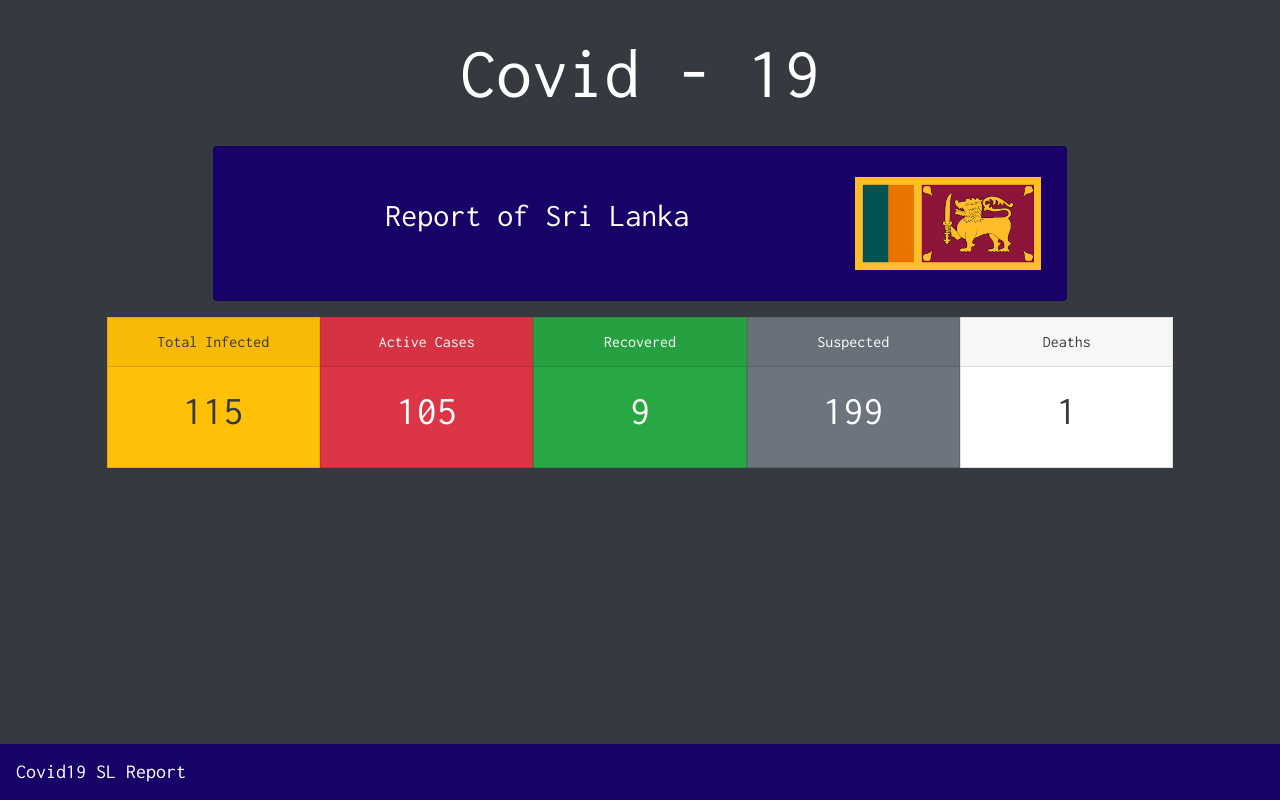
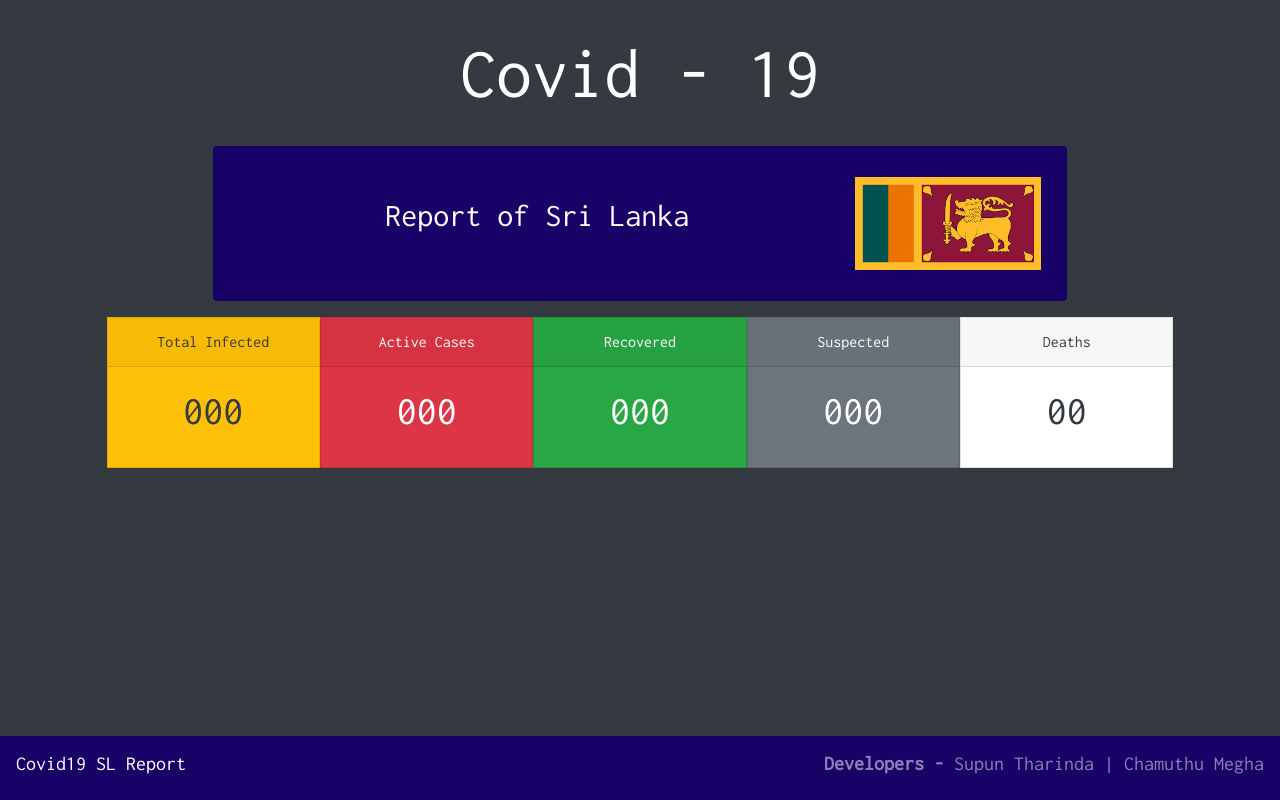
Before and after one commit to supunTE/Covid19-sl-report, a PHP site: page / in a window 1280 px wide. Run offline with PHP 8.4, Linux system fonts and the light colour scheme; some libraries are stand-ins or nearby versions.

Commit message:
favicon, scrollbar, firebase connected

```diff
--- /dev/null
+++ b/firestore.indexes.json
@@ -0,0 +1,4 @@
+{
+  "indexes": [],
+  "fieldOverrides": []
+}
--- a/index.html
+++ b/index.html
@@ -4,19 +4,21 @@
 <head>
   <!-- Required meta tags -->
   <meta charset="utf-8">
+  <meta name="theme-color" content="#180268" />
   <!-- <meta name="viewport" content="width=device-width, initial-scale=1, shrink-to-fit=no"> -->
+  <script src="https://www.gstatic.com/firebasejs/5.0.3/firebase-app.js"></script>
+  <script src="https://www.gstatic.com/firebasejs/5.0.3/firebase-firestore.js"></script>
 
   <!-- Other Css -->
-    <!-- <script src="https://www.gstatic.com/firebasejs/5.0.3/firebase-app.js"></script>
-    <script src="https://www.gstatic.com/firebasejs/5.0.3/firebase-firestore.js"></script> -->
   <link href="main.css" rel="stylesheet">
+  <link rel="icon" type="image/png" href="./sri_lanka_icon_square.svg">
 
   <!--Boostrap-->
   <link rel="stylesheet" href="https://stackpath.bootstrapcdn.com/bootstrap/4.4.1/css/bootstrap.min.css"
     integrity="sha384-Vkoo8x4CGsO3+Hhxv8T/Q5PaXtkKtu6ug5TOeNV6gBiFeWPGFN9MuhOf23Q9Ifjh" crossorigin="anonymous">
 
   <title>
-        Covid19|SL Report
+    Covid19 SL Report
   </title>
 
 </head>
@@ -44,7 +46,7 @@
         <div class="card card-details text-dark bg-warning">
           <div class="card-header">Total Infected</div>
           <div class="card-body">
-                  <h1 class="card-title">115</h1>
+            <h1 class="card-title" id="totalInfected">000</h1>
           </div>
         </div>
       </div>
@@ -52,7 +54,7 @@
         <div class="card card-details text-white bg-danger">
           <div class="card-header">Active Cases</div>
           <div class="card-body">
-                  <h1 class="card-title">105</h1>
+            <h1 class="card-title" id="activeCases">000</h1>
           </div>
         </div>
       </div>
@@ -60,7 +62,7 @@
         <div class="card card-details text-white bg-success">
           <div class="card-header">Recovered</div>
           <div class="card-body">
-                  <h1 class="card-title">9</h1>
+            <h1 class="card-title" id="recovered">000</h1>
           </div>
         </div>
       </div>
@@ -68,7 +70,7 @@
         <div class="card card-details text-white bg-secondary">
           <div class="card-header">Suspected</div>
           <div class="card-body">
-                  <h1 class="card-title">199</h1>
+            <h1 class="card-title" id="suspected">000</h1>
           </div>
         </div>
       </div>
@@ -76,7 +78,7 @@
         <div class="card card-details text-dark">
           <div class="card-header">Deaths</div>
           <div class="card-body">
-                    <h1 class="card-title">1</h1>
+            <h1 class="card-title" id="deaths">00</h1>
           </div>
         </div>
       </div>
@@ -84,8 +86,13 @@
   </div>
 
   <nav class="navbar navbar-dark fixed-bottom footer">
-      <span class="navbar-brand" href="#">Covid19 SL Report</span>
+    <h5 class="navbar-brand" href="#">Covid19 SL Report</h5>
+    <h5 class="navbar-text">
+      <b>Developers - </b> Supun Tharinda | Chamuthu Megha
+    </h5>
   </nav>
+
+  <script src="./script.js"></script>
 
   <script src="https://code.jquery.com/jquery-3.4.1.slim.min.js"
     integrity="sha384-J6qa4849blE2+poT4WnyKhv5vZF5SrPo0iEjwBvKU7imGFAV0wwj1yYfoRSJoZ+n" crossorigin="anonymous">
--- a/main.css
+++ b/main.css
@@ -1,57 +1,75 @@
 @import url('https://fonts.googleapis.com/css?family=Inconsolata&display=swap');
 
-.body{
+.body {
     background-color: rgb(0, 0, 0) !important;
 }
 
-.caption{
+::-webkit-scrollbar {
+    width: 10px;
+}
+
+::-webkit-scrollbar-track {
+    background: rgba(81, 79, 87, 0.603);
+}
+
+::-webkit-scrollbar-thumb {
+    background: rgba(136, 136, 136, 0.342);
+    transition: 2s !important;
+}
+
+::-webkit-scrollbar-thumb:hover {
+    background: rgb(138, 138, 138);
+}
+
+.caption {
     text-align: center;
     font-family: 'Inconsolata', monospace;
     margin: 30px auto;
 }
 
-.sub-caption{
-   padding: 10px;
-   background-color: rgb(24, 2, 104) !important;
+.sub-caption {
+    padding: 10px;
+    background-color: rgb(24, 2, 104) !important;
 }
 
-.sub-caption-text{
+.sub-caption-text {
     padding: 10px;
     font-family: 'Inconsolata', monospace;
-    margin: 10px auto !important;
+    margin: 10px auto 10px !important;
 }
 
-.flag{
+.flag {
     padding: 10px;
     margin: 10px auto !important;
 }
 
-.table-sl-details{
+.table-sl-details {
     text-align: center;
     font-family: 'Inconsolata', monospace;
     display: table;
     width: 100%;
+    margin-bottom: 100px;
 }
 
-.col-details{
+.col-details {
     padding: 0px !important;
 }
 
-.card.card-details{
+.card.card-details {
     border-radius: 0 !important;
 }
 
-.card-header{
+.card-header {
     font-size: 100%;
 }
 
 @media only screen and (max-width: 992px) {
-    .card-header{
+    .card-header {
         font-size: 150%;
     }
-  }
+}
 
-.footer{
+.footer {
     background-color: rgb(24, 2, 104) !important;
     font-family: 'Inconsolata', monospace;
 }
```
Also changed, not shown: script.js (added, +30 -0 lines), firebase.json (added), sri_lanka_icon_square.svg (added), 4 other files. Lines whose indentation alone changed are shown as unchanged.
